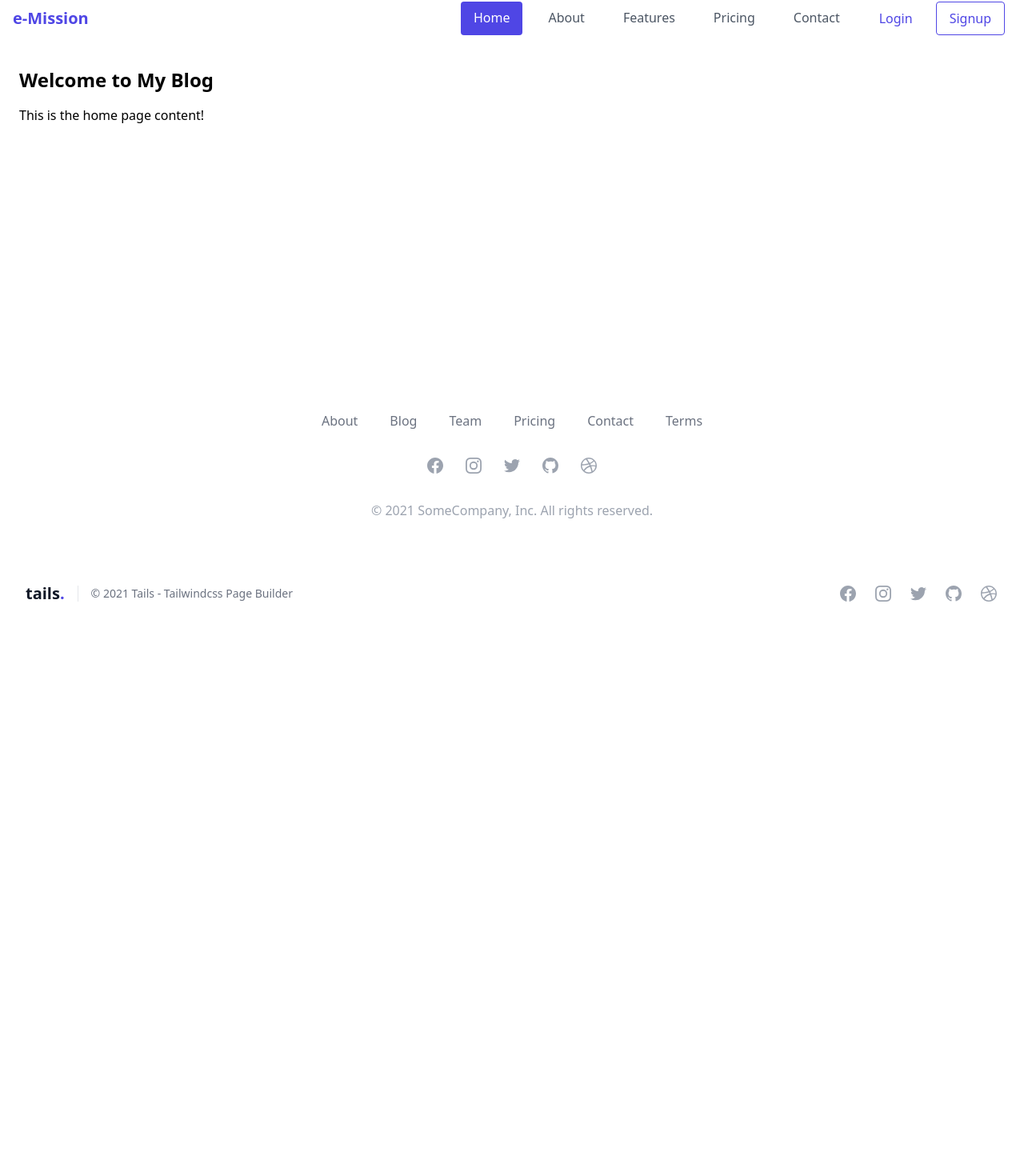
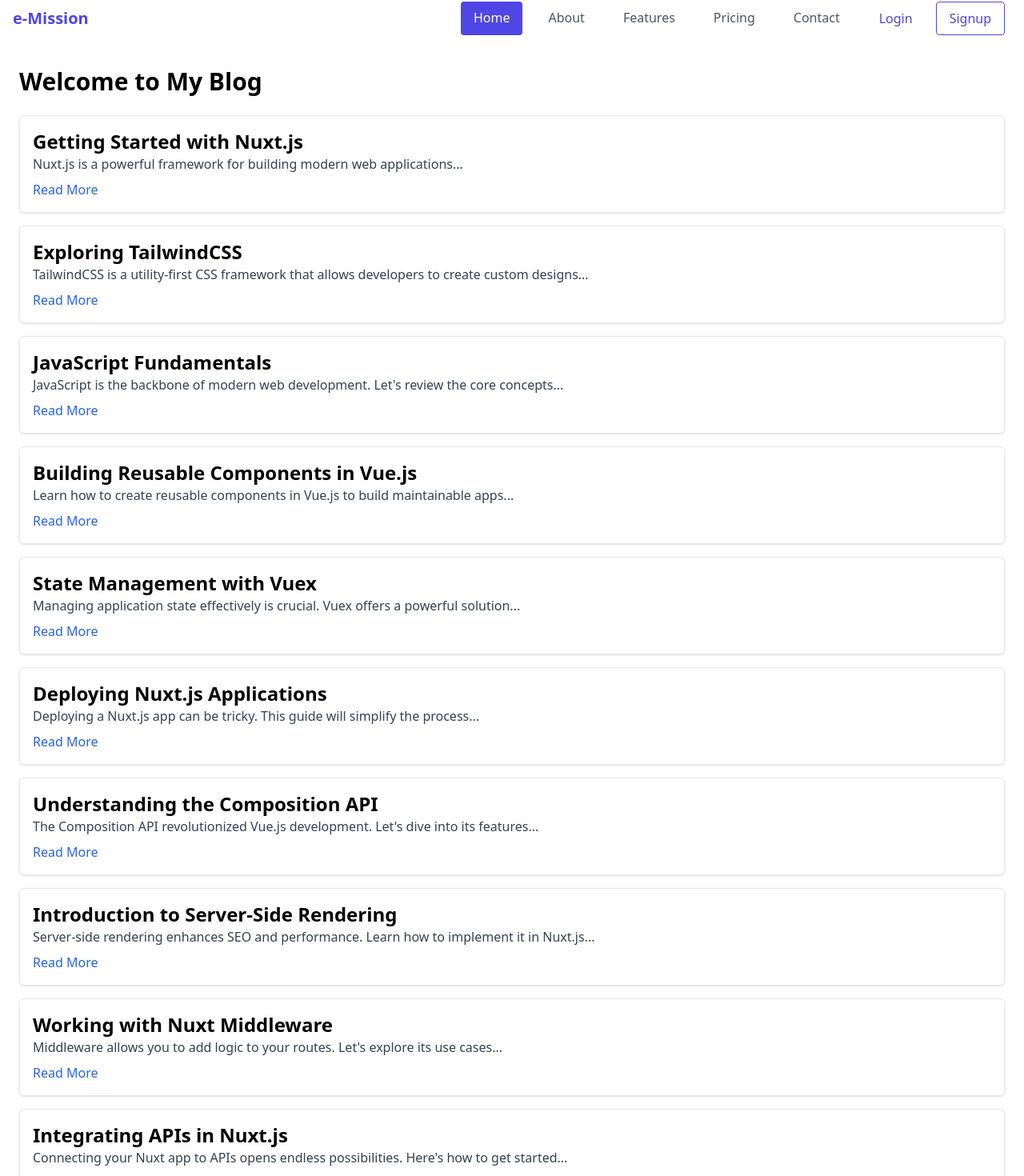
Before and after one commit to rafeyshah/blog-project, a Nuxt app: page / in a window 1280 px wide. Shown: the part 14-1484 px from the top of the page at 80% size. Before the commit the page ends 800 px from the top, so only its background shows below. Built offline with nearby package versions, Linux system fonts and the light colour scheme.

Commit message:
Step 2: Home Page

```diff
--- a/pages/index.vue
+++ b/pages/index.vue
@@ -1,12 +1,39 @@
 <template>
     <div>
-        <h2 class="text-2xl font-semibold mb-4">Welcome to My Blog</h2>
-        <p>This is the home page content!</p>
+      <h1 class="text-3xl font-bold mb-6">Welcome to My Blog</h1>
+      <div v-if="loading" class="text-gray-500">Loading posts...</div>
+      <div v-else>
+        <ul class="space-y-4">
+          <li v-for="post in posts" :key="post.id" class="p-4 border rounded-md shadow">
+            <h2 class="text-2xl font-semibold">{{ post.title }}</h2>
+            <p class="text-gray-700">{{ post.excerpt }}</p>
+            <nuxt-link
+              :to="`/posts/${post.id}`"
+              class="text-blue-600 hover:underline mt-2 inline-block"
+            >
+              Read More
+            </nuxt-link>
+          </li>
+        </ul>
+      </div>
     </div>
-</template>
+  </template>
 
-<script>
-export default {
-    layout: 'default',
-};
-</script>
+  <script setup>
+  import { ref, onMounted } from 'vue';
+
+  const posts = ref([]);
+  const loading = ref(true);
+
+  onMounted(async () => {
+    try {
+      const response = await fetch('/posts.json');
+      console.log(response)
+      posts.value = await response.json();
+    } catch (error) {
+      console.error('Failed to load posts:', error);
+    } finally {
+      loading.value = false;
+    }
+  });
+  </script>
--- /dev/null
+++ b/public/posts.json
@@ -0,0 +1,62 @@
+[
+    {
+        "id": 1,
+        "title": "Getting Started with Nuxt.js",
+        "excerpt": "Nuxt.js is a powerful framework for building modern web applications...",
+        "content": "Nuxt.js is a powerful framework for building modern web applications. In this post, we'll explore the basics of getting started with Nuxt.js."
+    },
+    {
+        "id": 2,
+        "title": "Exploring TailwindCSS",
+        "excerpt": "TailwindCSS is a utility-first CSS framework that allows developers to create custom designs...",
+        "content": "TailwindCSS is a utility-first CSS framework that allows developers to create custom designs without leaving their HTML. This post dives deep into TailwindCSS features."
+    },
+    {
+        "id": 3,
+        "title": "JavaScript Fundamentals",
+        "excerpt": "JavaScript is the backbone of modern web development. Let's review the core concepts...",
+        "content": "JavaScript is the backbone of modern web development. This post covers variables, functions, and object manipulation in JavaScript."
+    },
+    {
+        "id": 4,
+        "title": "Building Reusable Components in Vue.js",
+        "excerpt": "Learn how to create reusable components in Vue.js to build maintainable apps...",
+        "content": "Creating reusable components is crucial for building maintainable apps. This post explains props, events, and slots in Vue.js."
+    },
+    {
+        "id": 5,
+        "title": "State Management with Vuex",
+        "excerpt": "Managing application state effectively is crucial. Vuex offers a powerful solution...",
+        "content": "Vuex is a state management library for Vue.js applications. This post introduces its core concepts and how to implement them."
+    },
+    {
+        "id": 6,
+        "title": "Deploying Nuxt.js Applications",
+        "excerpt": "Deploying a Nuxt.js app can be tricky. This guide will simplify the process...",
+        "content": "Deploying a Nuxt.js application is easier than you think. This post guides you through deploying on Netlify and Vercel."
+    },
+    {
+        "id": 7,
+        "title": "Understanding the Composition API",
+        "excerpt": "The Composition API revolutionized Vue.js development. Let's dive into its features...",
+        "content": "The Composition API offers a flexible way to manage state and logic in Vue.js apps. This post provides practical examples of its usage."
+    },
+    {
+        "id": 8,
+        "title": "Introduction to Server-Side Rendering",
+        "excerpt": "Server-side rendering enhances SEO and performance. Learn how to implement it in Nuxt.js...",
+        "content": "Server-side rendering (SSR) improves SEO and initial load times. This post explains how to enable and optimize SSR in Nuxt.js."
+    },
+    {
+        "id": 9,
+        "title": "Working with Nuxt Middleware",
+        "excerpt": "Middleware allows you to add logic to your routes. Let's explore its use cases...",
+        "content": "Nuxt.js middleware provides a way to handle authentication, logging, and route-specific logic. This post demonstrates common use cases."
+    },
+    {
+        "id": 10,
+        "title": "Integrating APIs in Nuxt.js",
+        "excerpt": "Connecting your Nuxt app to APIs opens endless possibilities. Here's how to get started...",
+        "content": "Integrating APIs is a common need in modern applications. This post shows how to fetch data and display it dynamically in Nuxt.js."
+    }
+]
```
